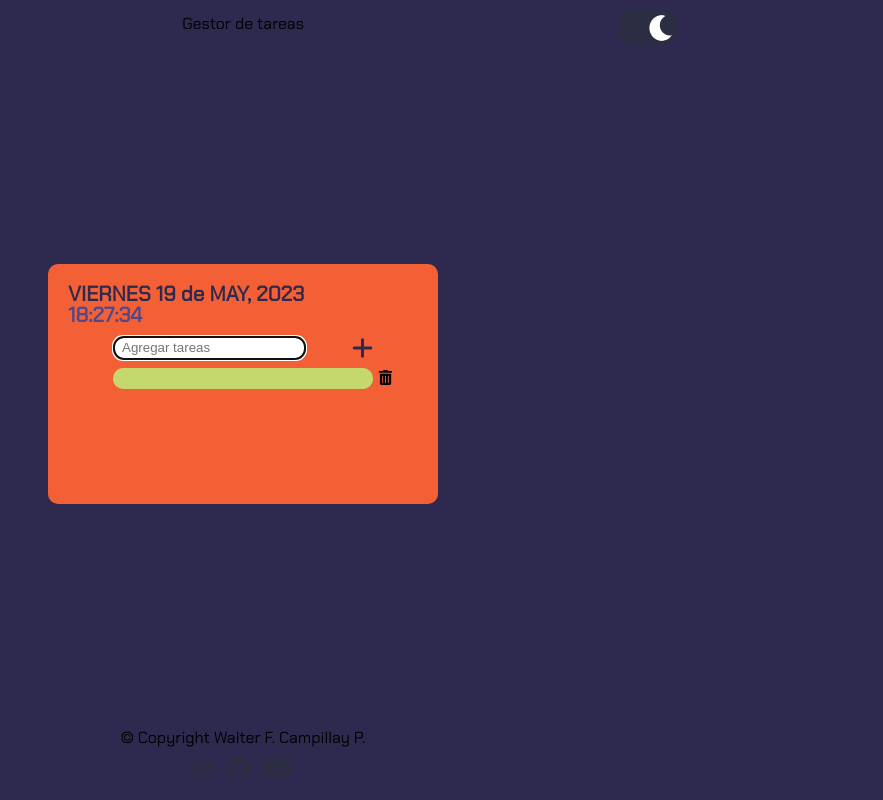
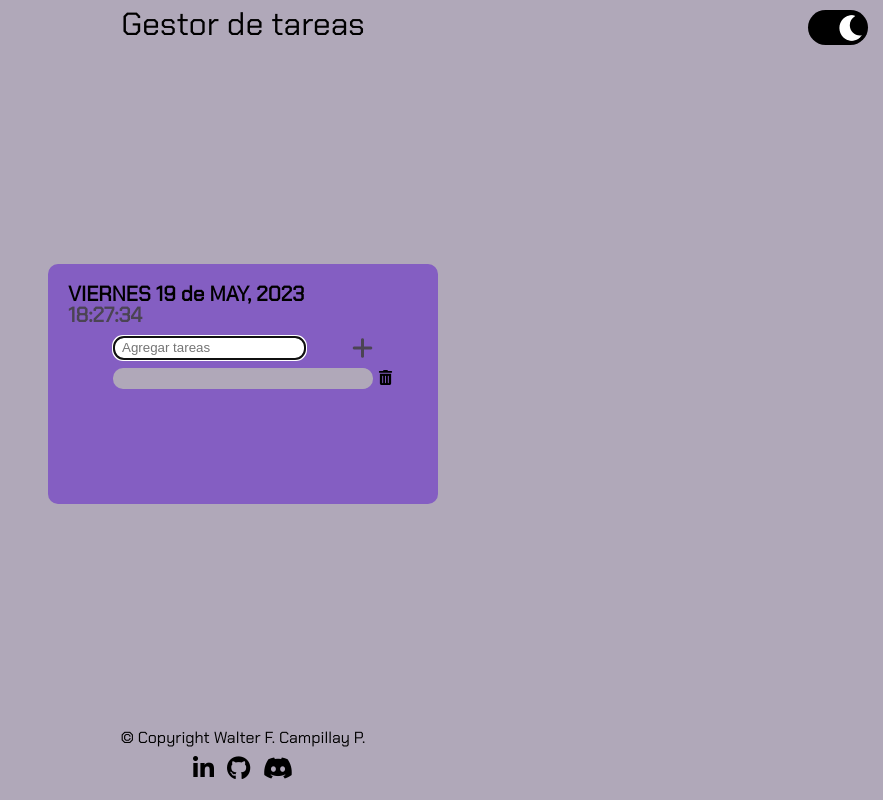
Before and after one commit to notpidro/gestor-tareas, a plain HTML site: page index.html in a window 1280 px wide. Both pictures are taken after a click on the icon 759 px from the left and 347 px from the top of the page. Shown: the whole page, without its empty margins (397-1280 px from the left). Drawn offline with Linux system fonts and the light colour scheme.

Commit message:
cambio de colores

```diff
--- a/index.css
+++ b/index.css
@@ -1,17 +1,186 @@
 [data-theme="light"] {
 	--fondo-svg: url(./imagenes/moon-solid.svg);
-	--fondo: #edf2f4;
-	--fondoPomo: #2e294e;
-	--texto: #2b2d42;
-	--textoPomo: #eadeda;
+	--fondo: #B0A8B9;
+	--fondoVentana: #845EC2;
+	--texto: #000;
+	--textoVentana: #4B4453;
+    --fondoTareas: #B0A8B9;
+    --fondoTareasHover: #7a7480;
 }
 
 [data-theme="dark"] {
 	--fondo-svg: url(./imagenes/sun-solid.svg);
-	--fondo: #2e294e;
-	--fondoPomo: #7872a0;
-	--texto: #eadeda;
-	--textoPomo: #2e294e;
+	--fondo: #04151F;
+	--fondoVentana: #210C19;
+	--texto: #fff;
+	--textoVentana: #FF8066;
+    --fondoTareas: #49253b;
+    --fondoTareasHover: #693354;
+}
+
+body {
+	background: var(--fondo);
+	font-family: "Chakra Petch", sans-serif;
+	height: 100%;
+}
+
+/* -------------------------------------------------------------------- */
+
+/* main {
+    height: 84vh;
+}
+
+body {
+    height: 100%;
+} */
+
+header {
+	min-height: 6vh;
+	display: flex;
+	align-items: center;
+	justify-content: center;
+}
+
+h1 {
+    font-size: 2em;
+    color: var(--texto);
+}
+
+/* -------------------------------------------------------------------- */
+
+footer {
+	width: 100%;
+    color: var(--texto);
+	min-height: 10vh;
+	display: flex;
+	flex-direction: column;
+	justify-content: center;
+	align-items: center;
+}
+
+footer a:visited {
+	text-decoration: none;
+}
+
+footer a:hover {
+	text-decoration: none;
+}
+
+.caja-links {
+	width: 100px;
+	display: flex;
+	margin: 10px;
+	justify-content: space-between;
+}
+
+.fab:hover {
+	filter: brightness(3);
+}
+
+.fab {
+	color: var(--texto);
+	font-size: 1.5em;
+}
+
+/* -------------------------------------------------------------------- */
+
+main {
+	height: 84vh;
+	display: flex;
+	justify-content: center;
+	align-items: center;
+}
+
+.caja-lista-tareas {
+	background: var(--fondoVentana);
+	color: var(--textoVentana);
+	padding: 20px;
+	border-radius: 10px;
+	min-height: 200px;
+	width: 350px;
+}
+
+.caja-dia-hora {
+	display: flex;
+	flex-direction: column;
+	margin-bottom: 10px;
+}
+
+.dia-actual {
+	color: var(--texto);
+	font-weight: 900;
+	font-size: 1.3em;
+}
+
+.hora-actual {
+	color: var(--textoVentana);
+	font-weight: 900;
+	font-size: 1.3em;
+}
+
+.caja-tareas {
+	display: flex;
+	justify-content: center;
+	box-sizing: border-box;
+}
+
+.caja-agregar {
+	display: flex;
+	justify-content: space-between;
+	width: 260px;
+	margin-bottom: 8px;
+}
+
+.agregar-tarea {
+	border-radius: 10px;
+	padding: 2px 7px;
+	width: 175px;
+}
+
+#agrega {
+    font-size: 1.5em;
+    cursor: pointer;
+}
+
+#agrega:hover {
+	color: rgb(36, 34, 34);
+}
+
+.tareas {
+	background: var(--fondoTareas);
+    color: var(--textoVentana);
+	border-radius: 10px;
+	margin-bottom: 4px;
+	padding: 2px 7px 4px 7px;
+	max-width: 250px;
+	word-wrap: break-word;
+	cursor: pointer;
+	transition: 0.5s background;
+}
+
+.tareas:hover {
+	background: var(--fondoTareasHover);
+}
+
+#borrar {
+	height: 15px;
+	width: 15px;
+	cursor: pointer;
+	display: flex;
+	position: relative;
+	left: 258px;
+    fill: var(--texto);
+}
+
+#borrar:hover {
+	fill: red;
+}
+
+.tachar {
+	background: var(--fondo);
+	text-decoration: line-through;
+	text-decoration-color: red;
+	text-decoration-thickness: 2px;
 }
 
 /* Configuracion switch color tema */
@@ -22,7 +191,7 @@
 	position: absolute;
 	right: 15px;
 	top: 10px;
-	width: 250px;
+	/* width: 250px; */
 }
 
 .switch {
@@ -72,159 +241,10 @@ input:checked + .slider:before {
 	transform: translateX(26px);
 }
 
-body {
-	background: #2e294e;
-	font-family: "Chakra Petch", sans-serif;
-	height: 100%;
+@media screen and (max-width: 416px) {
+	.contenedor-switch {
+		top: 50px;
+		width: 100%;
+		justify-content: space-evenly;
+	}
 }
-
-/* -------------------------------------------------------------------- */
-
-/* main {
-    height: 84vh;
-}
-
-body {
-    height: 100%;
-} */
-
-header {
-	min-height: 6vh;
-	display: flex;
-	align-items: center;
-	justify-content: center;
-}
-
-/* -------------------------------------------------------------------- */
-
-footer {
-	width: 100%;
-	min-height: 10vh;
-	display: flex;
-	flex-direction: column;
-	justify-content: center;
-	align-items: center;
-}
-
-footer a:visited {
-	text-decoration: none;
-}
-
-footer a:hover {
-	text-decoration: none;
-}
-
-.caja-links {
-	width: 100px;
-	display: flex;
-	margin: 10px;
-	justify-content: space-between;
-}
-
-.fab:hover {
-	filter: brightness(3);
-}
-
-.fab {
-	color: var(--texto);
-	font-size: 1.5em;
-}
-
-/* -------------------------------------------------------------------- */
-
-main {
-	height: 84vh;
-	display: flex;
-	justify-content: center;
-	align-items: center;
-}
-
-.caja-lista-tareas {
-	background: #f46036;
-	color: #2e294e;
-	padding: 20px;
-	border-radius: 10px;
-	min-height: 200px;
-	width: 350px;
-}
-
-.caja-dia-hora {
-	display: flex;
-	flex-direction: column;
-	margin-bottom: 10px;
-}
-
-.dia-actual {
-	color: #2e294e;
-	font-weight: 900;
-	font-size: 1.3em;
-}
-
-.hora-actual {
-	color: #51488b;
-	font-weight: 900;
-	font-size: 1.3em;
-}
-
-.caja-tareas {
-	display: flex;
-	justify-content: center;
-	box-sizing: border-box;
-}
-
-.caja-agregar {
-	display: flex;
-	justify-content: space-between;
-	width: 260px;
-	margin-bottom: 8px;
-}
-
-.agregar-tarea {
-	border-radius: 10px;
-	padding: 2px 7px;
-	width: 175px;
-}
-
-#agrega {
-    font-size: 1.5em;
-    cursor: pointer;
-}
-
-#agrega:hover {
-	fill: rgb(36, 34, 34);
-}
-
-.tareas {
-	background: #c5d86d;
-	border-radius: 10px;
-	margin-bottom: 4px;
-	padding: 2px 7px 4px 7px;
-	max-width: 250px;
-	word-wrap: break-word;
-	cursor: pointer;
-	transition: 0.5s background;
-}
-
-.tareas:hover {
-	background: #a7bb57;
-}
-
-#borrar {
-	height: 15px;
-	width: 15px;
-	cursor: pointer;
-	display: flex;
-	position: relative;
-	left: 258px;
-}
-
-#borrar:hover {
-	fill: rgb(255, 0, 0);
-}
-
-.tachar {
-	background: lightgray;
-	text-decoration: line-through;
-	text-decoration-color: red;
-	text-decoration-thickness: 2px;
-}
```
